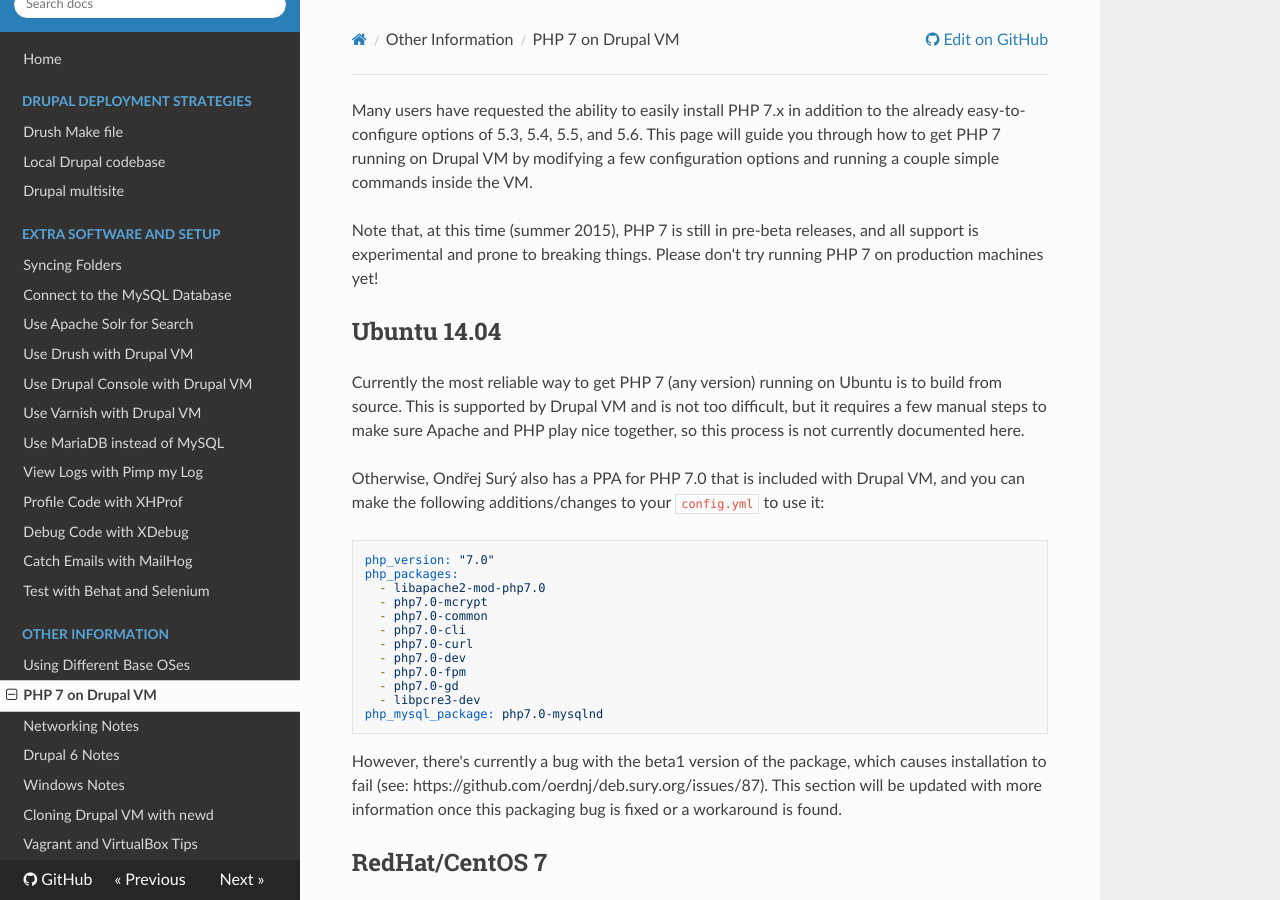
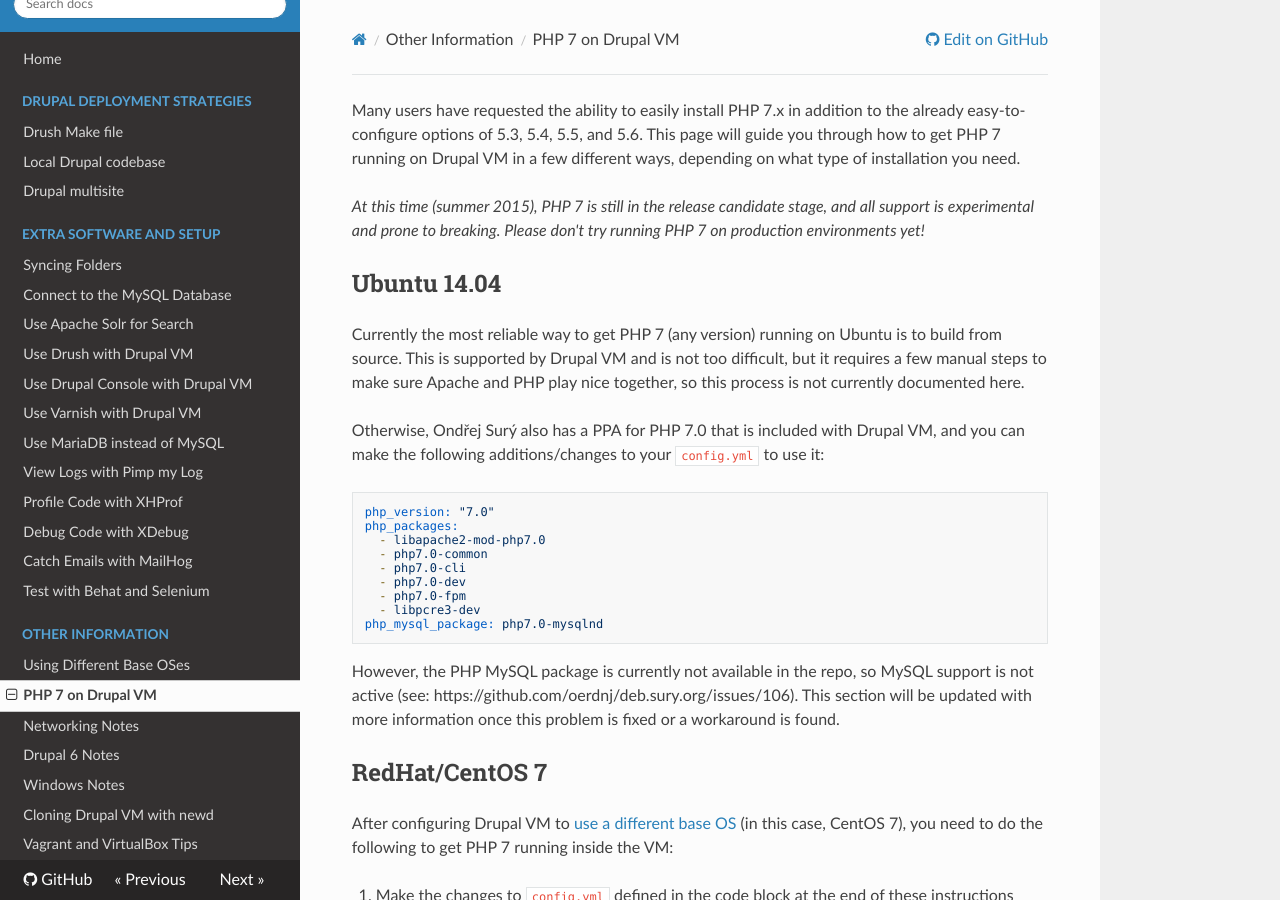
Before and after one commit to geerlingguy/drupal-vm, an MkDocs documentation site: the page built from docs/other/php-7.md, in a window 1280 px wide and 900 px high. Built offline with MkDocs 1.6.1, drawn with Linux system fonts in a browser that asks for light colours; nearby versions of some CDN libraries; old or Windows-style settings are respelled for this version of MkDocs.

Commit message:
Updated PHP 7.0 instructions for Ubuntu 14.04.

````diff
--- a/docs/other/php-7.md
+++ b/docs/other/php-7.md
@@ -1,6 +1,6 @@
-Many users have requested the ability to easily install PHP 7.x in addition to the already easy-to-configure options of 5.3, 5.4, 5.5, and 5.6. This page will guide you through how to get PHP 7 running on Drupal VM by modifying a few configuration options and running a couple simple commands inside the VM.
+Many users have requested the ability to easily install PHP 7.x in addition to the already easy-to-configure options of 5.3, 5.4, 5.5, and 5.6. This page will guide you through how to get PHP 7 running on Drupal VM in a few different ways, depending on what type of installation you need.
 
-Note that, at this time (summer 2015), PHP 7 is still in pre-beta releases, and all support is experimental and prone to breaking things. Please don't try running PHP 7 on production machines yet!
+_At this time (summer 2015), PHP 7 is still in the release candidate stage, and all support is experimental and prone to breaking. Please don't try running PHP 7 on production environments yet!_
 
 ## Ubuntu 14.04
 
@@ -12,18 +12,15 @@ Otherwise, Ondřej Surý also has a PPA for PHP 7.0 that is included with Drupal
 php_version: "7.0"
 php_packages:
   - libapache2-mod-php7.0
-  - php7.0-mcrypt
   - php7.0-common
   - php7.0-cli
-  - php7.0-curl
   - php7.0-dev
   - php7.0-fpm
-  - php7.0-gd
   - libpcre3-dev
 php_mysql_package: php7.0-mysqlnd
 ```
 
-However, there's currently a bug with the beta1 version of the package, which causes installation to fail (see: https://github.com/oerdnj/deb.sury.org/issues/87). This section will be updated with more information once this packaging bug is fixed or a workaround is found.
+However, the PHP MySQL package is currently not available in the repo, so MySQL support is not active (see: https://github.com/oerdnj/deb.sury.org/issues/106). This section will be updated with more information once this problem is fixed or a workaround is found.
 
 ## RedHat/CentOS 7
 
````
